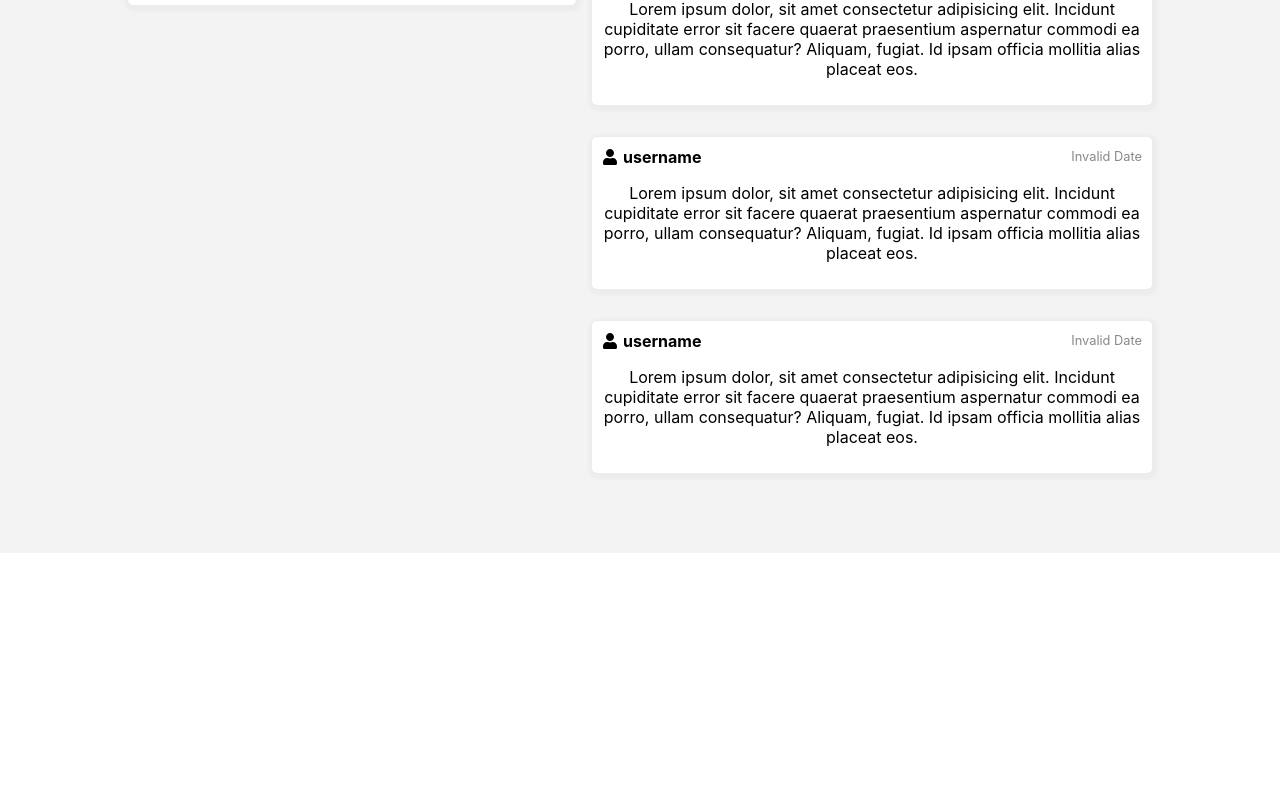
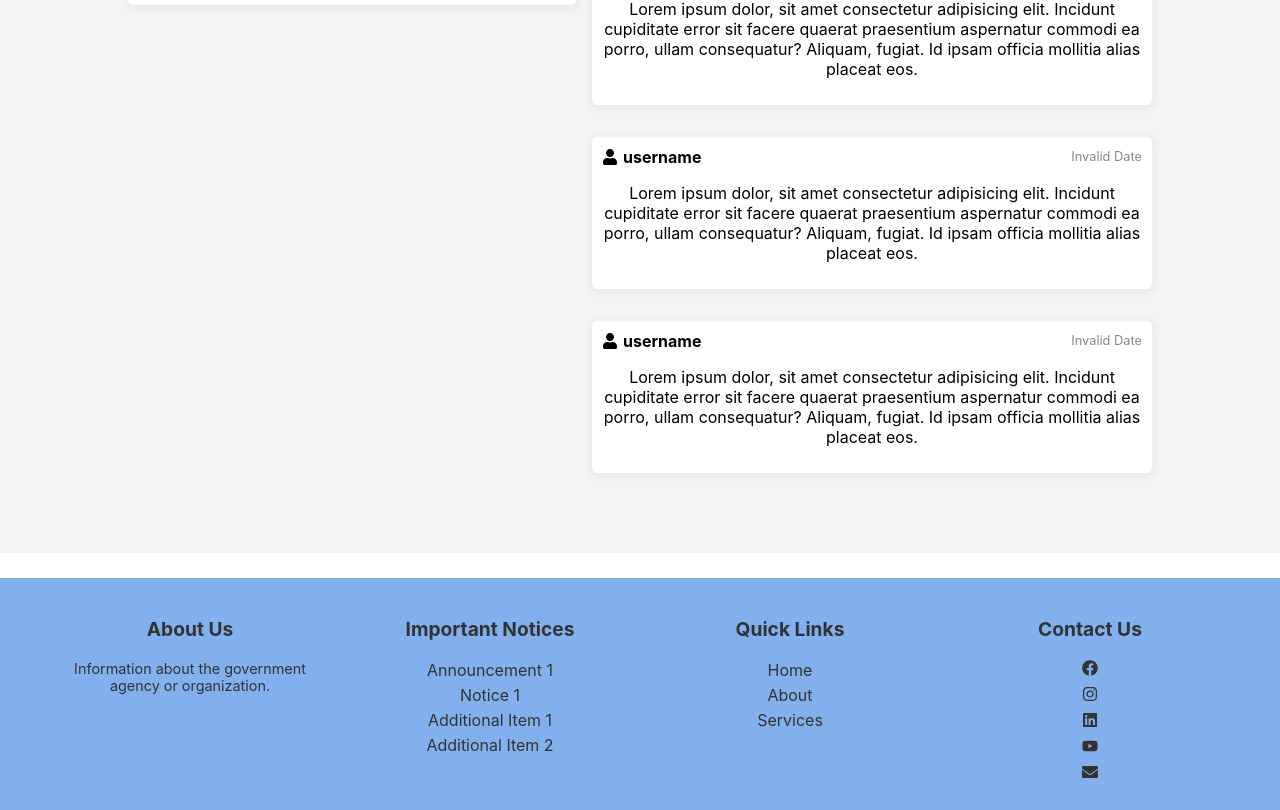
Before and after one commit to Anand930singh/HackOverflow_attention_mavericks, a React (Create React App) app in the folder client/: page /projDesc in a window 1280 px wide. Shown: the part 754-1564 px from the top of the page. Before the commit the page ends 1307 px from the top, so only its background shows below. Built offline with nearby package versions, Linux system fonts and the light colour scheme.

Commit message:
added footer

```diff
--- a/client/src/App.js
+++ b/client/src/App.js
@@ -5,6 +5,7 @@ import LoginSignup from './components/Authentication/LoginSignup'
 import Navbar from './components/Navbar/Navbar'
 import AddProject from './components/AddProject/AddProject';
 import ProjDesc from "./pages/ProjectDesc/ProjDesc";
+import Footer from './components/footer/Footer';
 
 
 function App() {
@@ -17,7 +18,10 @@ function App() {
           <Route path='/loginSignup' element={<LoginSignup />} />
           <Route path='/addProj' element={<AddProject />} />
           <Route path='/projDesc' element={<ProjDesc />} />
+
+
         </Routes>
+     <Footer/>
       </BrowserRouter>
     </div>
 
--- /dev/null
+++ b/client/src/components/footer/Footer.css
@@ -0,0 +1,64 @@
+/* Assuming your outer container has a class named .container */
+.container {
+    background-color: #f5d1e8; /* Light pink background */
+    padding: 20px; /* Add padding to create space between the container and its contents */
+  }
+
+  /* Footer.css */
+  footer {
+    background-color: #81b0ed;
+    padding: 20px 0;
+    color: #333;
+    text-align: center;
+    margin-top: 25px;
+  }
+
+  .footer-container {
+    max-width: 1200px;
+    margin: 0 auto;
+    display: flex;
+    justify-content: space-between;
+    flex-wrap: wrap;
+  }
+
+  .footer-column {
+    flex: 1;
+    margin: 0 10px;
+  }
+
+  .footer-column h3 {
+    font-size: 1.2rem;
+  }
+
+  .footer-column p {
+    font-size: 0.9rem;
+  }
+
+  .footer-column ul {
+    list-style-type: none;
+    padding: 0;
+  }
+
+  .footer-column ul li {
+    margin-bottom: 5px;
+  }
+
+  .footer-column ul li a {
+    color: #333;
+    text-decoration: none;
+    transition: color 0.3s ease;
+  }
+
+  .footer-column ul li a:hover {
+    color: #007bff;
+  }
+
+  .social-icons {
+    display: flex;
+    flex-direction: column;
+    align-items: center;
+  }
+
+  .icon {
+    margin-bottom: 10px;
+  }
--- /dev/null
+++ b/client/src/components/footer/Footer.js
@@ -0,0 +1,47 @@
+// Footer.js
+import React from 'react';
+import './Footer.css'; // Importing CSS for styling
+import { FaFacebook, FaInstagram, FaLinkedin, FaYoutube, FaEnvelope } from 'react-icons/fa';
+
+function Footer() {
+  return (
+    <footer>
+      <div className="footer-container">
+        <div className="footer-column">
+          <h3>About Us</h3>
+          <p>Information about the government agency or organization.</p>
+        </div>
+        <div className="footer-column">
+          <h3>Important Notices</h3>
+          <ul>
+            <li>Announcement 1</li>
+            <li>Notice 1</li>
+            <li>Additional Item 1</li>
+            <li>Additional Item 2</li>
+          </ul>
+        </div>
+        <div className="footer-column">
+          <h3>Quick Links</h3>
+          <ul>
+            <li><a href="/">Home</a></li>
+            <li><a href="/about">About</a></li>
+            <li><a href="/services">Services</a></li>
+            {/* Add more links as needed */}
+          </ul>
+        </div>
+        <div className="footer-column">
+          <h3>Contact Us</h3>
+          <div className="social-icons">
+            <FaFacebook className="icon" />
+            <FaInstagram className="icon" />
+            <FaLinkedin className="icon" />
+            <FaYoutube className="icon" />
+            <FaEnvelope className="icon" />
+          </div>
+        </div>
+      </div>
+    </footer>
+  );
+}
+
+export default Footer;
```
Also changed, not shown: 1 other file (tests, documents, lock files or other folders).
